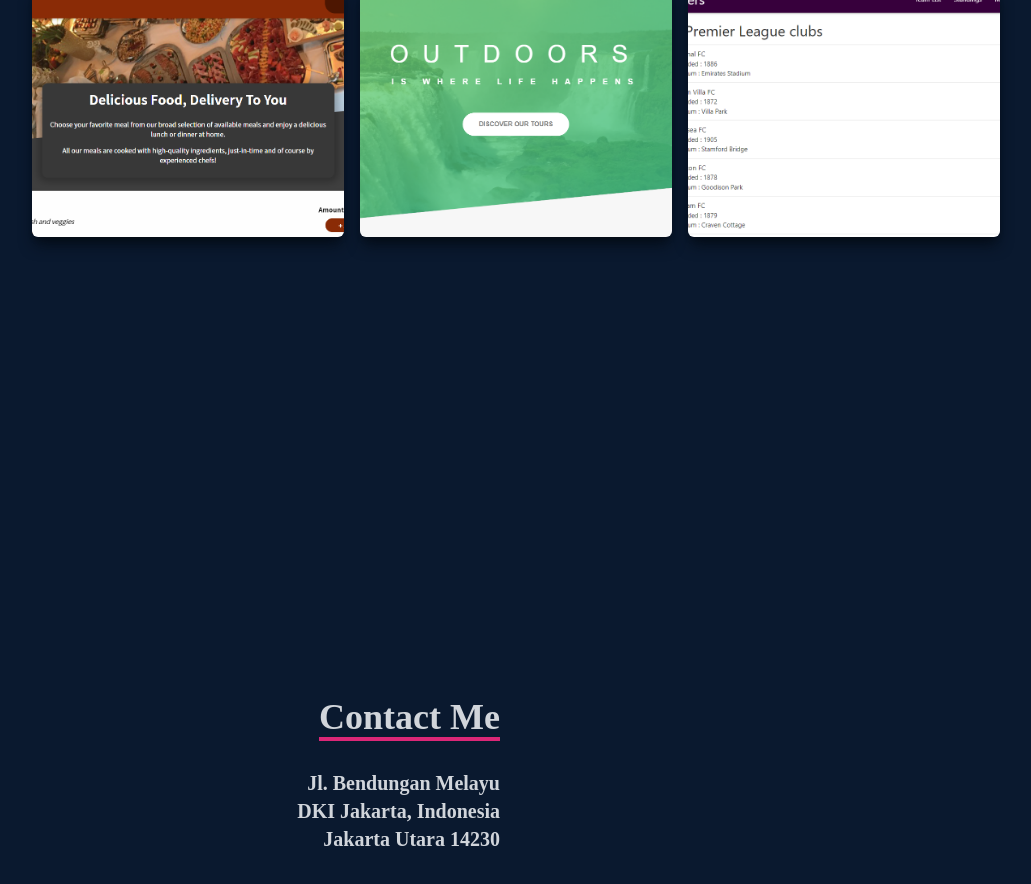
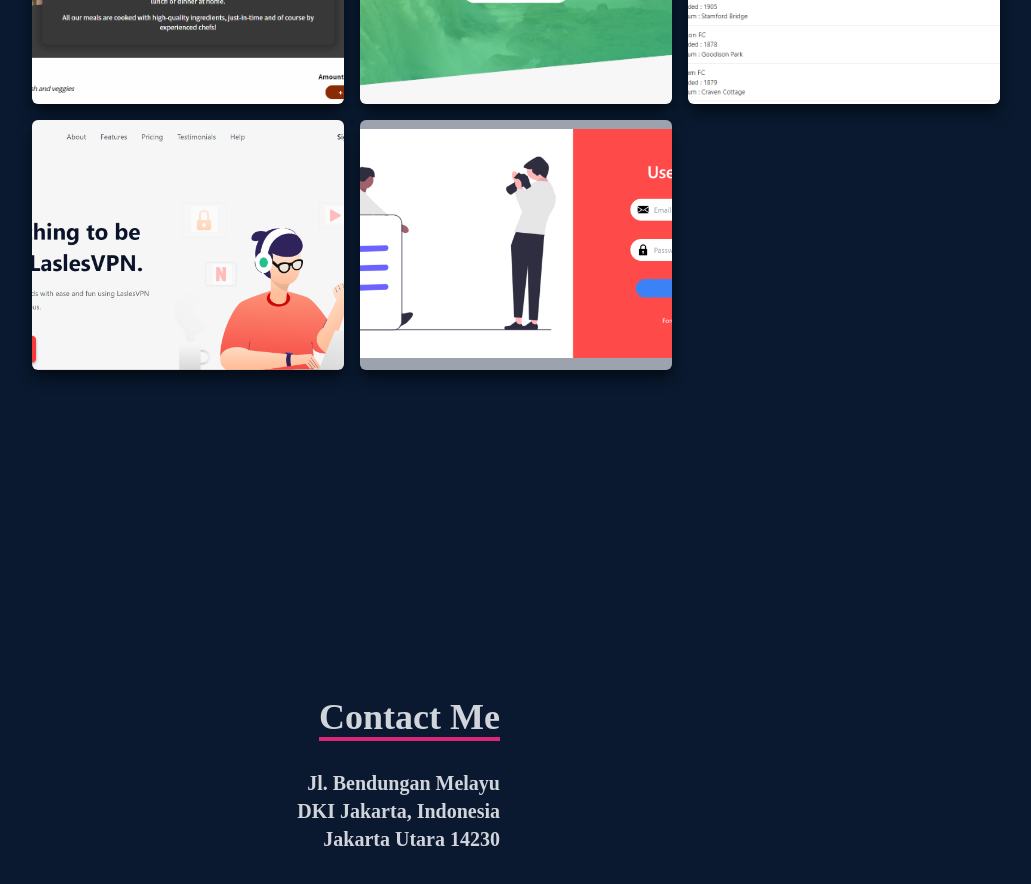
Before and after one commit to nordeeen/my-personal-portfolio, a React (Create React App) app: page / in a window 1280 px wide. Shown: the part 4120-5004 px from the top of the page, without its empty margins (124-1155 px from the left). Built offline with nearby package versions, Linux system fonts and the light colour scheme.

Commit message:
added list project

```diff
--- a/src/components/Work.js
+++ b/src/components/Work.js
@@ -2,6 +2,8 @@ import React from "react";
 import foodOrder from "../assets/food-order.png";
 import natoursTravel from "../assets/natours-travel.png";
 import eplWeb from '../assets/epl-web.png';
+import laslesVPN from '../assets/lp-laslesvpn.png';
+import userLogin from '../assets/users-login.png';
 import Project from "./Project";
 
 const projects = [
@@ -25,6 +27,20 @@ const projects = [
     imgBg: eplWeb,
     linkPort: 'https://gibol.netlify.app/',
     linkGithub: 'https://github.com/nordeeen/Gibol-web-app',
+  },
+  {
+    id: 4,
+    title: 'Landing Page LaslesVPN',
+    imgBg: laslesVPN,
+    linkPort: 'https://landingpage-lasles-vpn.vercel.app/',
+    linkGithub: 'https://github.com/nordeeen/Landingpage-LaslesVPN',
+  },
+  {
+    id: 5,
+    title: 'Users Login Page',
+    imgBg: userLogin,
+    linkPort: 'https://users-login-web.vercel.app/',
+    linkGithub: 'https://github.com/nordeeen/Users-login-web',
   },
 ];
 
```
Also changed, not shown: src/assets/lp-laslesvpn.png (added), src/assets/users-login.png (added).
